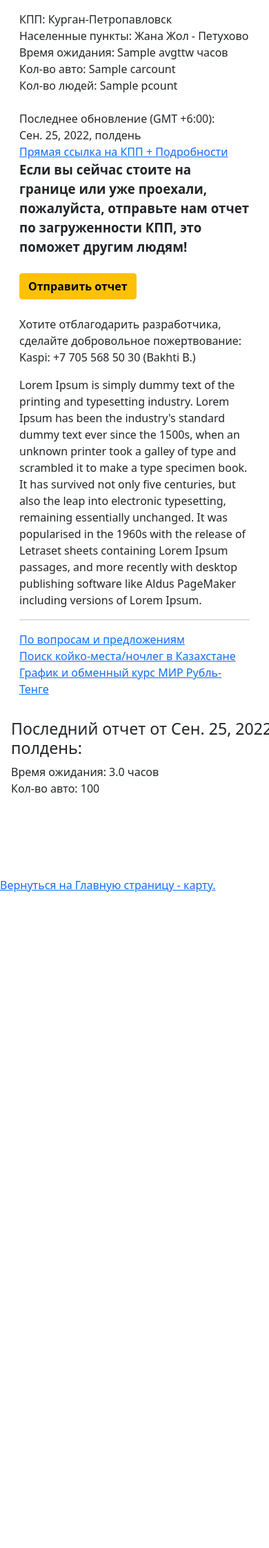
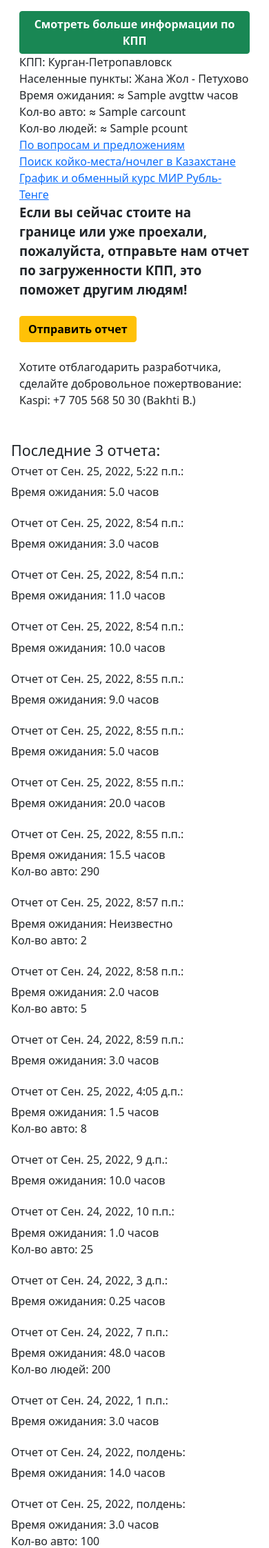
Before and after one commit to endlessnights/kppcheck, a Django app: template core/kppcheck/templates/views/post.html in a window 390 px wide; the page is wider, and only the part inside the window is pictured. Shown: the top 2244 px of that part at 69% size. Before the commit the page ends 1293 px from the top of that part, so only its background shows below. Run offline with Django 3.2, Linux system fonts and the light colour scheme; data comes from the database, SQL or seed files in the repository; the template is opened without the code that fills it: values that come from a table or form of the project are taken from there, most other values are stand-ins (such as "Sample title", 1, 10 or a date in 2020); some libraries are stand-ins or nearby versions.

Commit message:
Fixed responsive view, added more useful information

```diff
--- a/core/kppcheck/templates/views/list.html
+++ b/core/kppcheck/templates/views/list.html
@@ -9,7 +9,7 @@
 <div class="row">
     <div class="col-lg-12">
         <div class="map">
-            <div>{% include "geomap/common.html" %}</div>
+            <div style="width:100%;height:800px;">{% include "geomap/common.html" %}</div>
         </div>
     </div>
     <div class="col-lg-12">
@@ -18,10 +18,10 @@
                     <div class="col-md-12">
                         <div class="card-body">
                             {% if Kpps.id %}
-                            <iframe name="iframe1" src="kpp/{{Kpps.id}}" style="width:100%" height="250" scrolling="yes">
+                            <iframe name="iframe1" src="kpp/{{Kpps.id}}" style="width:100%" height="450" scrolling="yes">
                             </iframe>
                             {% else %}
-                            <iframe name="iframe1" src="kpp/1" width="1500" height="250" align="left">
+                            <iframe name="iframe1" src="kpp/1" width="100%" height="450" align="left">
                             </iframe>
                             {% endif %}
                         </div>
--- a/core/kppcheck/templates/views/post.html
+++ b/core/kppcheck/templates/views/post.html
@@ -7,42 +7,37 @@
 {% block content %}
 <title>Статистика КПП {{post.name}}</title>
 <div class="row m-3">
-    <div class="col-lg-3">
+    <div class="col-lg-4">
+        <a href="/kpp/{{post.id}}" target="_blank"><button type="button" class="btn btn-success"><b>Смотреть больше информации по КПП</b></button></a><br />
         КПП: {{post.name}}<br/>
         Населенные пункты: {{post.address}}<br />
         {% if post.worktime %} Часы работы: {{post.worktime}}<br />{% endif %}
         {% if avgttw %}
-        Время ожидания: {{avgttw}} часов<br/>
+        Время ожидания: ≈ {{avgttw}} часов<br/>
         {% else %}
         Время ожидания: Неизвестно<br/>
         {% endif %}
         {% if carcount %}
-        Кол-во авто: {{carcount}}<br/>
+        Кол-во авто: ≈ {{carcount}}<br/>
         {% endif %}
         {% if pcount %}
-        Кол-во людей: {{pcount}}<br/>
-        {% endif %}<br/>
-        Последнее обновление (GMT +6:00): <br/>{% for Reports in report %} {% if forloop.last %} {{Reports.created_date}} {% endif %}{% endfor %}<br/>
-        <a href="/kpp/{{post.id}}" target="_blank">Прямая ссылка на КПП + Подробности</a><br/>
-    </div>
-    <div class="col-lg-5">
-        <b style="font-size:14pt;">Если вы сейчас стоите на границе или уже проехали, пожалуйста, отправьте нам отчет по загруженности КПП, это поможет другим людям!</b><br /><br />
-        <a href="https://forms.gle/Y83TxxenyhJK1Wmx5" target="_blank"><button type="button" class="btn btn-warning"><b>Отправить отчет</b></button></a><br/><br />
-        <p>Хотите отблагодарить разработчика, сделайте добровольное пожертвование: Kaspi: +7 705 568 50 30 (Bakhti B.)</p>
-    </div>
-    <div class="col-lg-4">
-        {% for Reports in report %} {{Reports.comment}} {% endfor %}<br />
-        <hr>
+        Кол-во людей: ≈ {{pcount}}<br/>
+        {% endif %}
         <a href="https://t.me/pycarrot2" target="_blank">По вопросам и предложениям</a><br />
         <a href="https://bnb.geekcv.io" target="_blank">Поиск койко-места/ночлег в Казахстане</a><br />
         <a href="https://exrates.geekcv.io" target="_blank">График и обменный курс МИР Рубль-Тенге</a>
     </div>
+    <div class="col-lg-6">
+        <b style="font-size:14pt;">Если вы сейчас стоите на границе или уже проехали, пожалуйста, отправьте нам отчет по загруженности КПП, это поможет другим людям!</b><br /><br />
+        <a href="https://forms.gle/Y83TxxenyhJK1Wmx5" target="_blank"><button type="button" class="btn btn-warning"><b>Отправить отчет</b></button></a><br/><br />
+        <p>Хотите отблагодарить разработчика, сделайте добровольное пожертвование:<br /> Kaspi: +7 705 568 50 30 (Bakhti B.)</p>
+    </div>
 </div>
 <div class="row">
     <div class="col-lg-6 m-3">
-        {% for Reports in report %}
-        {% if forloop.last %}
-        <h3>Последний отчет от {{Reports.created_date}}:</h3>
+        <h4>Последние 3 отчета:</h4>
+        {% for Reports in lastreports %}
+        <h6>Отчет от {{Reports.created_date}}:</h6>
         {% if Reports.ttw %}
         Время ожидания: {{Reports.ttw}} часов<br />
         {% else %}
@@ -52,10 +47,11 @@
         Кол-во авто: {{Reports.carcount}}<br />
         {% endif %}
         {% if Reports.pcount %}
-        Кол-во людей: {{Reports.pcount}}
+        Кол-во людей: {{Reports.pcount}}<br />
         {% endif %}
-        {% endif %}
+        {% if Reports.comment %}Комментарий: {{Reports.comment}}<br />{% endif %}<br />
         {% endfor %}
+        <br />
     </div>
     <div style="margin-top:100px;">
             <a href="/">Вернуться на Главную страницу - карту.</a>
```
Also changed, not shown: core/kppcheck/views.py (+9 -6 lines).
